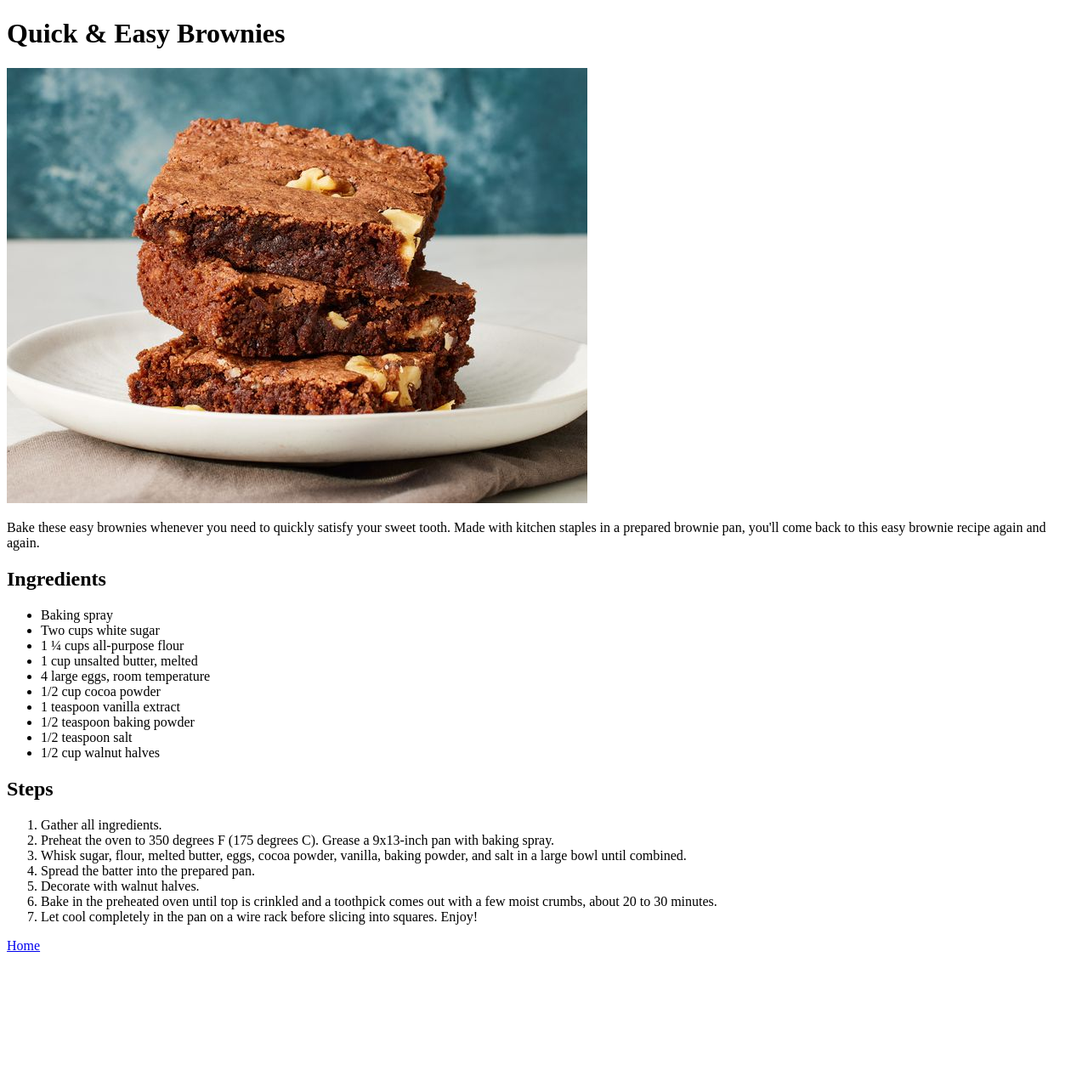
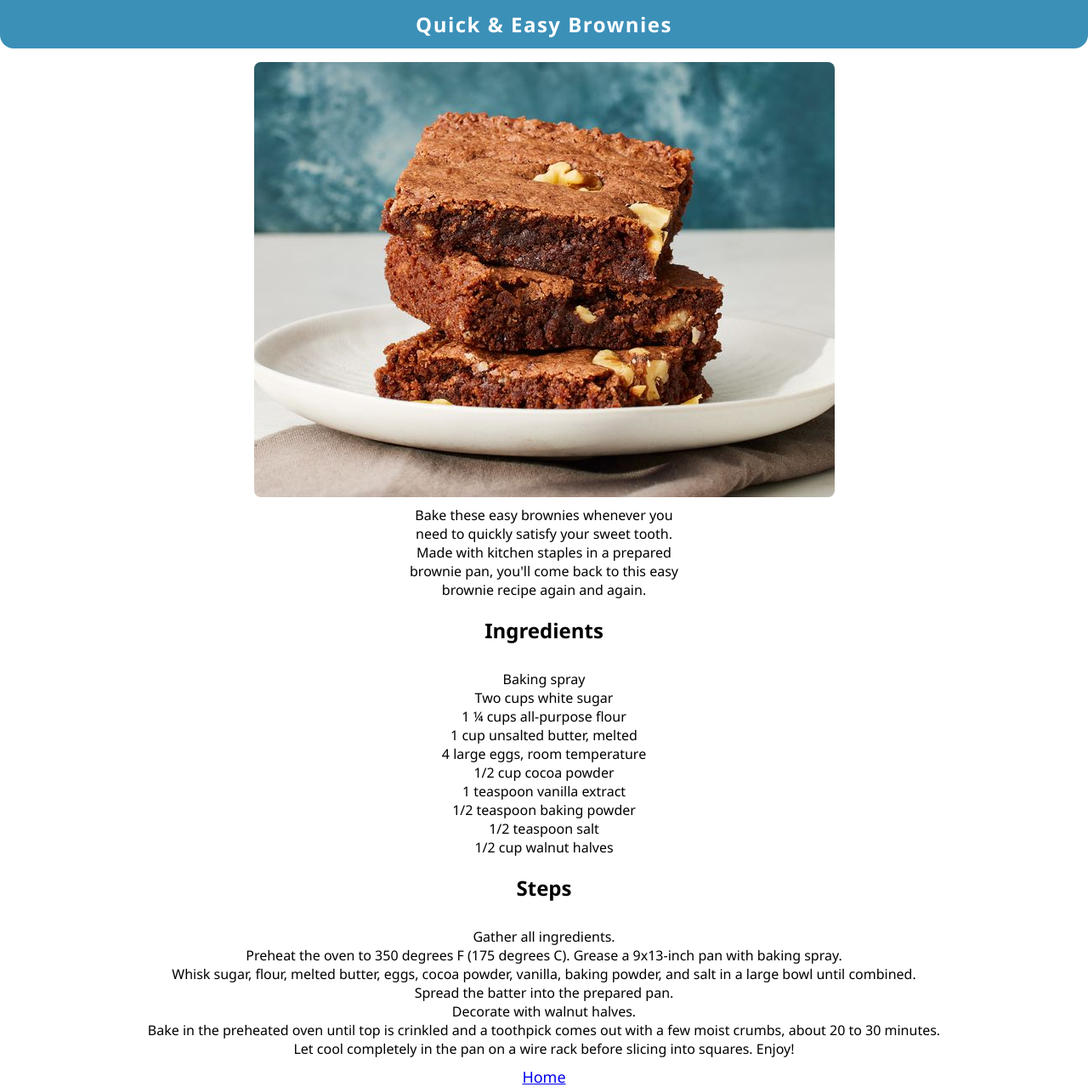
Before and after one commit to DylanM3/odin-recipes, a plain HTML site: page recipes/brownies.html in a window 1280 px wide. Shown: the whole page at 85% size. Before the commit the page ends 1130 px from the top, so only its background shows below. Drawn offline with Linux system fonts and the light colour scheme.

Commit message:
feat: add CSS styling to pages

```diff
--- /dev/null
+++ b/css/style.css
@@ -0,0 +1,63 @@
+body {
+    margin: 0;
+    padding: 0;
+    font-family: 'Segoe UI', Tahoma, Geneva, Verdana, sans-serif;
+}
+
+.main {
+    display: flex;
+    justify-content: center;
+    align-items: center;
+}
+
+.header {
+    background-color: rgb(59, 144, 184);
+    border-radius: 0px 0px 16px 16px;
+}
+
+.header h1 {
+    margin-top: 0;    /* Stop margin collapsing */
+    text-align: center;
+    padding: 12px;
+    font-size: 24px;
+    letter-spacing: 1.5px;
+    color: white;
+}
+
+ul, ol {
+    list-style: none;
+    margin: 0;
+    padding: 0;
+    padding-top: 10px;
+    text-align: center;
+}
+
+.image img {
+    display: block;
+    margin: auto;
+    margin-bottom: 10px;
+    border-radius: 8px;
+    max-width: 100%;
+    height: auto;
+}
+
+.image p {
+    text-align: center;
+    margin: 0px 60vh;
+}
+
+.container {
+    text-align: center;
+}
+
+.container h2 {
+    font-weight: bold;
+
+}
+
+a {
+    display: block;
+    margin-top: 10px;
+    font-size: 18px;
+    text-align: center;
+}
--- a/recipes/brownies.html
+++ b/recipes/brownies.html
@@ -3,13 +3,20 @@
 <head>
     <meta charset="UTF-8">
     <meta name="viewport" content="width=device-width, initial-scale=1.0">
+    <link rel="stylesheet" href="../css/style.css">
     <title>Document</title>
 </head>
 <body>
+    <div class="header">
         <h1>Quick & Easy Brownies</h1>
+    </div>
+
+    <div class="image">
         <img src="../static/brownies.jpg" alt="Finalised result from Brownies recipe.">
         <p>Bake these easy brownies whenever you need to quickly satisfy your sweet tooth. Made with kitchen staples in a prepared brownie pan, you'll come back to this easy brownie recipe again and again. </p>
+    </div>
 
+    <div class="container">
         <h2>Ingredients</h2>
         <ul>
             <li>Baking spray</li>
@@ -23,7 +30,9 @@
             <li>1/2 teaspoon salt</li>
             <li>1/2 cup walnut halves</li>
         </ul>
+    </div>
 
+    <div class="container">
         <h2>Steps</h2>
         <ol>
             <li>Gather all ingredients.</li>
@@ -34,6 +43,7 @@
             <li>Bake in the preheated oven until top is crinkled and a toothpick comes out with a few moist crumbs, about 20 to 30 minutes.</li>
             <li>Let cool completely in the pan on a wire rack before slicing into squares. Enjoy!</li>
         </ol>
+    </div>
 
     <a href="../index.html">Home</a>
 </body>
```
Also changed, not shown: index.html (+5 -0 lines), recipes/burger.html (+10 -0 lines), recipes/pizza.html (+10 -0 lines). Lines whose indentation alone changed are shown as unchanged.
